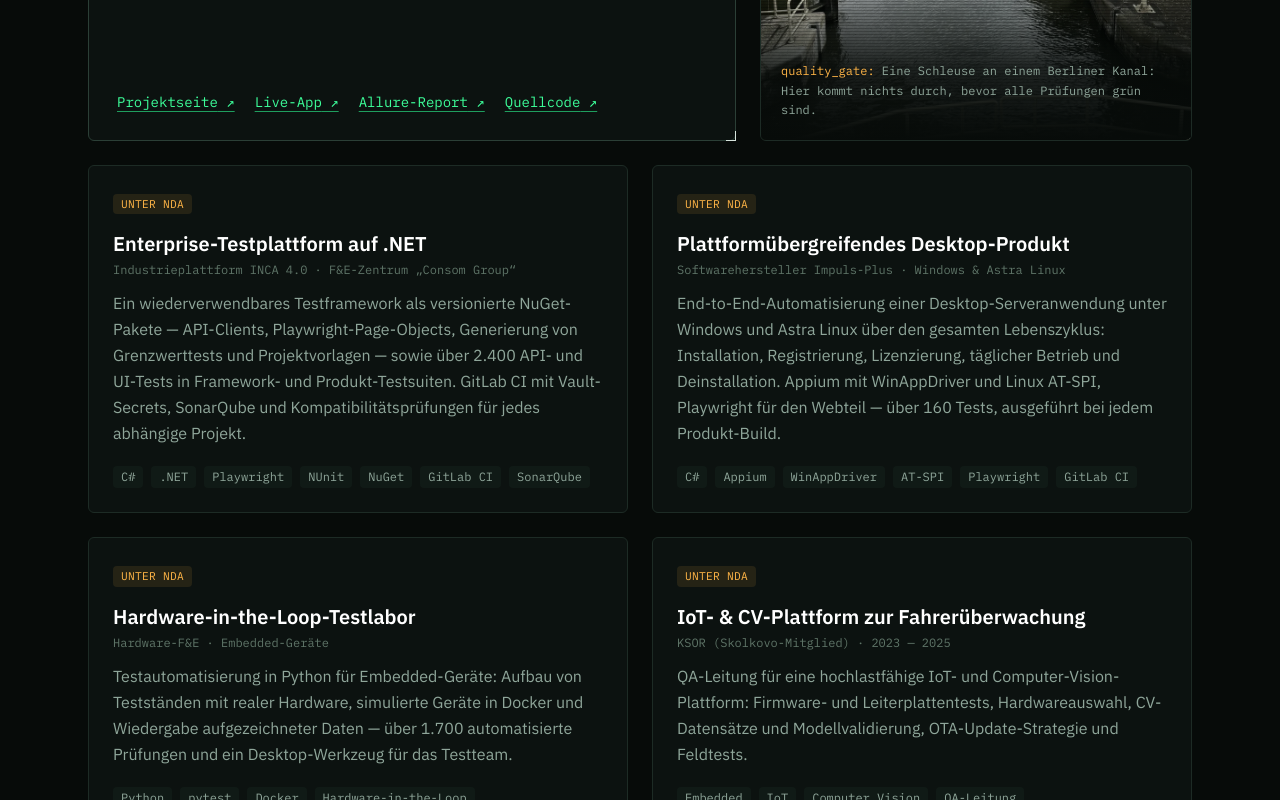
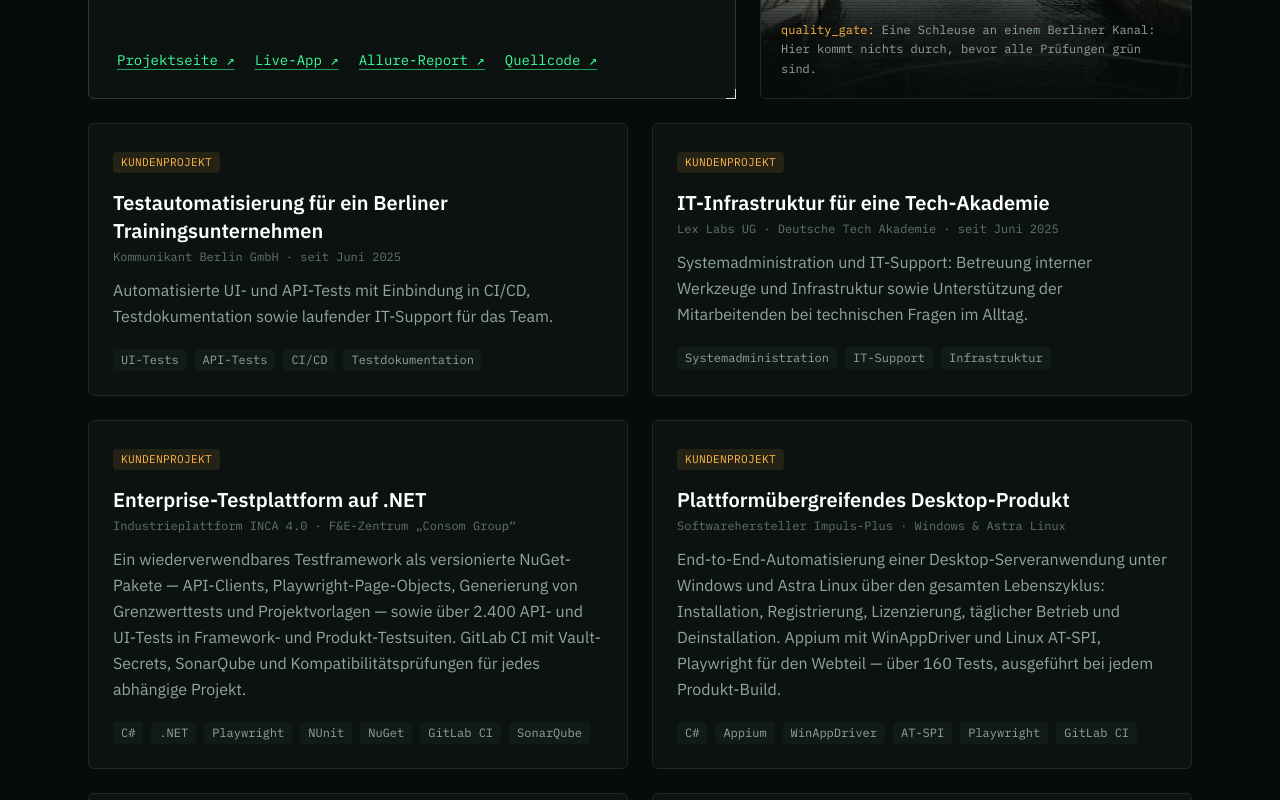
Before and after one commit to deniscyborg/portfolio, a Next.js app: page /de/ in a window 1280 px wide. Shown: the part 2900-3700 px from the top of the page. Built offline with nearby package versions, Linux system fonts and the light colour scheme; no server answers.

Commit message:
Portfolio: add German clients Kommunikant Berlin and Lex Labs
Client cards labelled 'client project' instead of 'under NDA' — the German contracts have no confidentiality clause.

```diff
--- a/src/i18n/de.ts
+++ b/src/i18n/de.ts
@@ -83,9 +83,9 @@ export const de: Dictionary = {
 
   work: {
     title: "projekte",
-    lead: "Ausgewählte Projekte. Kundenprojekte unterliegen einer NDA und werden ohne vertrauliche Details beschrieben — das Open-Source-Demoprojekt zeigt, wie ich arbeite.",
+    lead: "Ausgewählte Projekte. Kundenprojekte werden ohne vertrauliche Details beschrieben — das Open-Source-Demoprojekt zeigt, wie ich arbeite.",
     openSource: "open source",
-    nda: "unter NDA",
+    nda: "Kundenprojekt",
     items: [
       {
         id: "usermanagement",
@@ -94,6 +94,22 @@ export const de: Dictionary = {
         text: "Full-Stack-Anwendung (React + ASP.NET Core 10) mit einem C#-Testframework: 31 parallel laufende API- und UI-Tests, CI ohne unterdrückte Fehler in GitHub Actions, Allure-Report mit Verlauf, Deployment nur bei grünen Tests.",
         tags: ["C#", "Playwright", "NUnit", "Allure", "GitHub Actions", "Docker"],
         open: true,
+      },
+      {
+        id: "kommunikant",
+        title: "Testautomatisierung für ein Berliner Trainingsunternehmen",
+        context: "Kommunikant Berlin GmbH · seit Juni 2025",
+        text: "Automatisierte UI- und API-Tests mit Einbindung in CI/CD, Testdokumentation sowie laufender IT-Support für das Team.",
+        tags: ["UI-Tests", "API-Tests", "CI/CD", "Testdokumentation"],
+        open: false,
+      },
+      {
+        id: "lexlabs",
+        title: "IT-Infrastruktur für eine Tech-Akademie",
+        context: "Lex Labs UG · Deutsche Tech Akademie · seit Juni 2025",
+        text: "Systemadministration und IT-Support: Betreuung interner Werkzeuge und Infrastruktur sowie Unterstützung der Mitarbeitenden bei technischen Fragen im Alltag.",
+        tags: ["Systemadministration", "IT-Support", "Infrastruktur"],
+        open: false,
       },
       {
         id: "platform",
@@ -150,7 +166,7 @@ export const de: Dictionary = {
       {
         period: "März 2024 — heute",
         role: "Freelance SDET / QA Automation Infrastructure Engineer",
-        company: "Selbstständig · Berlin",
+        company: "Selbstständig · Berlin · Kommunikant Berlin GmbH, Lex Labs UG",
         text: "Produktionsreife Testautomatisierung und Infrastruktur für Entwicklungsteams: Python und C#, Playwright und Appium, Docker, CI/CD.",
       },
       {
--- a/src/i18n/en.ts
+++ b/src/i18n/en.ts
@@ -81,9 +81,9 @@ export const en = {
 
   work: {
     title: "work",
-    lead: "Selected projects. Client work is under NDA and described without confidential details — the open-source demo shows how I build things.",
+    lead: "Selected projects. Client work is described without confidential details — the open-source demo shows how I build things.",
     openSource: "open source",
-    nda: "under NDA",
+    nda: "client project",
     items: [
       {
         id: "usermanagement",
@@ -92,6 +92,22 @@ export const en = {
         text: "Full-stack app (React + ASP.NET Core 10) with a C# test framework: 31 API and UI tests running in parallel, CI with no suppressed failures in GitHub Actions, Allure report with history, deployment only on green.",
         tags: ["C#", "Playwright", "NUnit", "Allure", "GitHub Actions", "Docker"],
         open: true,
+      },
+      {
+        id: "kommunikant",
+        title: "Test automation for a Berlin training company",
+        context: "Kommunikant Berlin GmbH · since Jun 2025",
+        text: "UI and API test automation integrated into CI/CD, test documentation, plus ongoing IT support for the team.",
+        tags: ["UI tests", "API tests", "CI/CD", "Test documentation"],
+        open: false,
+      },
+      {
+        id: "lexlabs",
+        title: "IT infrastructure for a tech academy",
+        context: "Lex Labs UG · Deutsche Tech Akademie · since Jun 2025",
+        text: "System administration and IT support: maintaining internal tools and infrastructure and helping staff with day-to-day technical issues.",
+        tags: ["System administration", "IT support", "Infrastructure"],
+        open: false,
       },
       {
         id: "platform",
@@ -148,7 +164,7 @@ export const en = {
       {
         period: "Mar 2024 — now",
         role: "Freelance SDET / QA Automation Infrastructure Engineer",
-        company: "Self-employed · Berlin",
+        company: "Self-employed · Berlin · Kommunikant Berlin GmbH, Lex Labs UG",
         text: "Production-ready test automation and infrastructure for engineering teams: Python and C#, Playwright and Appium, Docker, CI/CD.",
       },
       {
```
